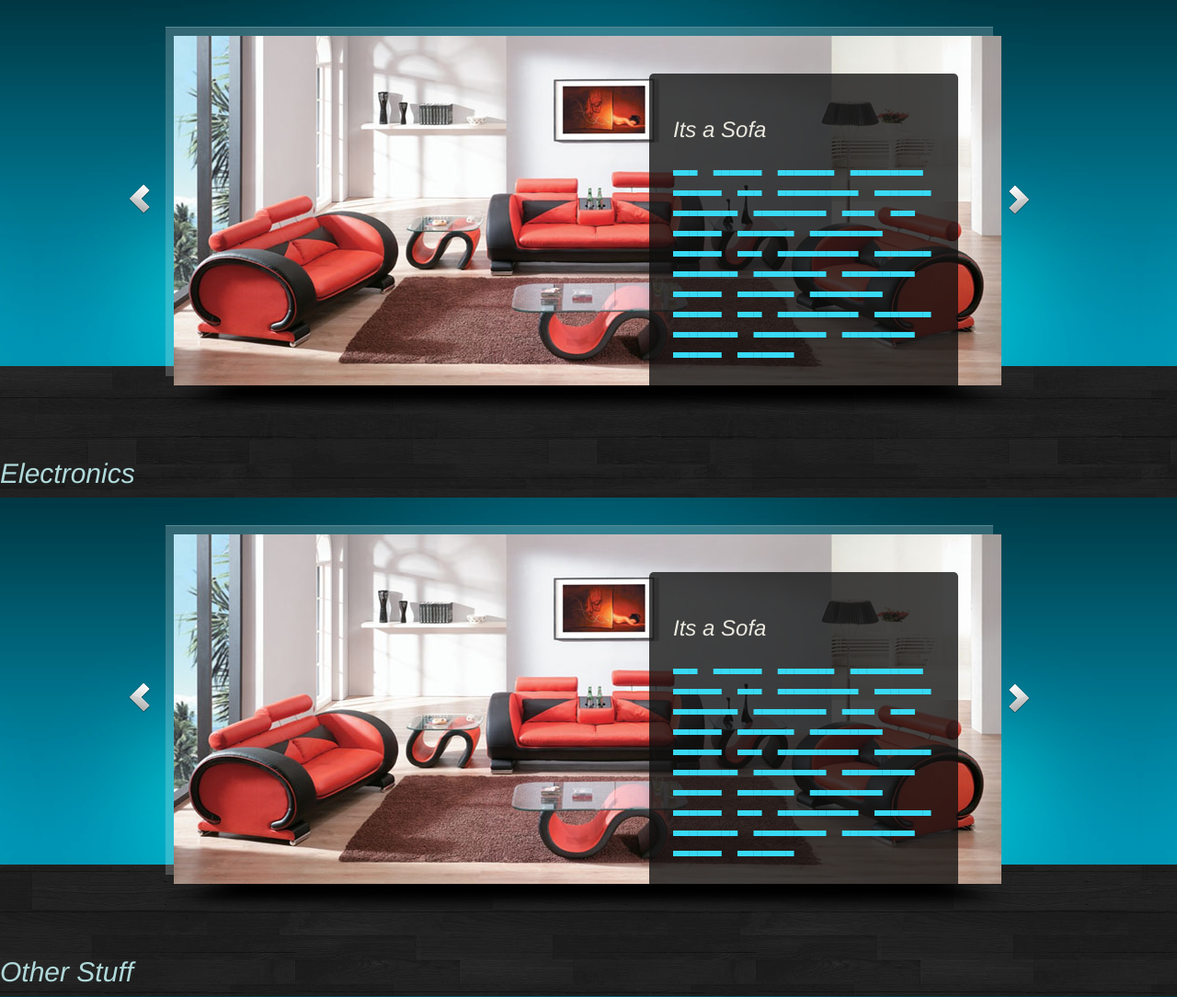
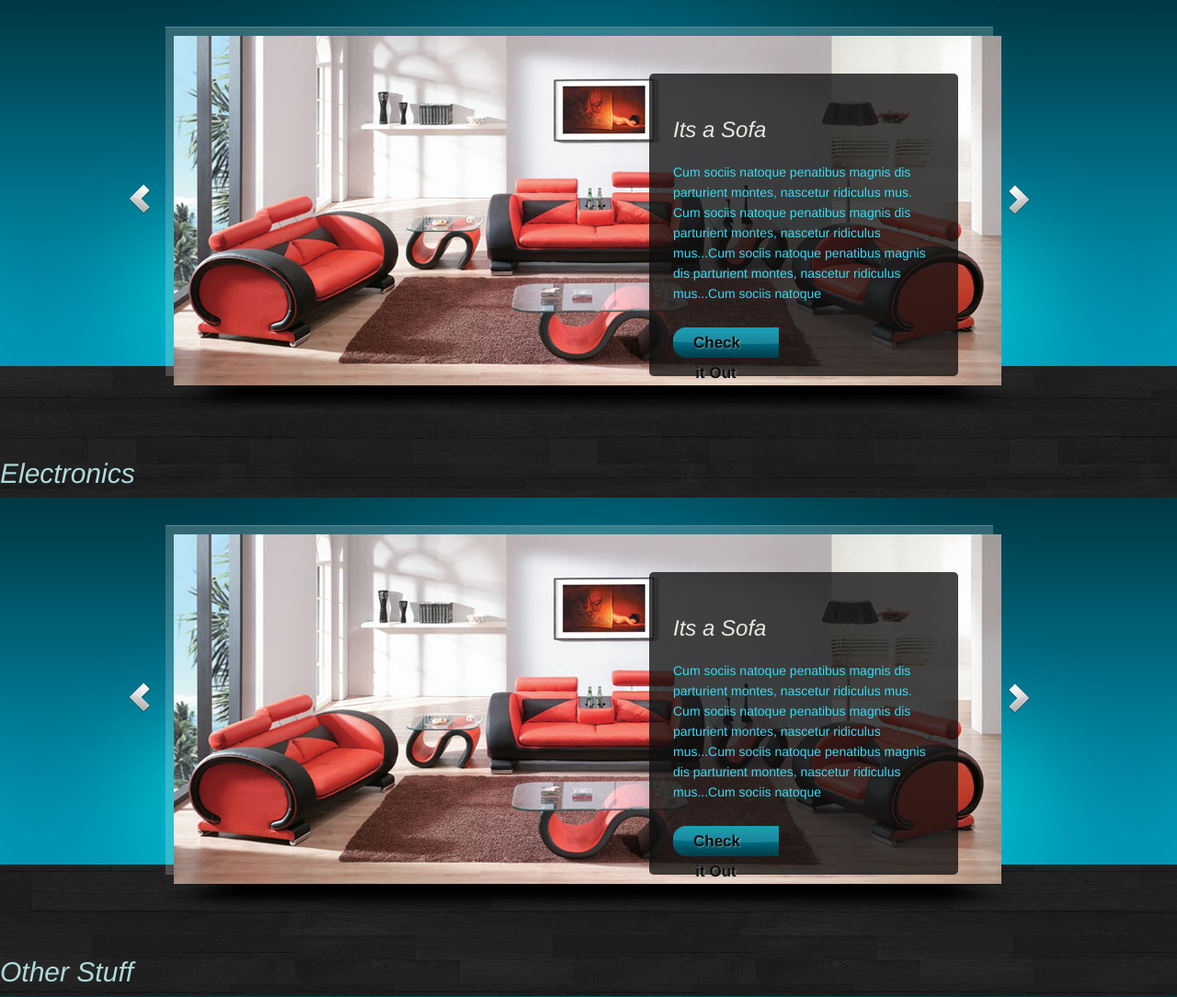
Before and after one commit to TJZenkai/cfafs, a PHP site: page /TestEnvr/index.php in a window 1280 px wide. Shown: the part 332-1416 px from the top of the page at 92% size. Run offline with PHP 8.4, Linux system fonts and the light colour scheme.

Commit message:
minor change

```diff
--- a/TestEnvr/css/demo.css
+++ b/TestEnvr/css/demo.css
@@ -21,7 +21,6 @@
   color: #b0d9da;
 }
 p{
-  font-family: 'BLOKKNeue-Regular';
   color: #b0d9da;
   font-size: 1.4em;
 }
```
